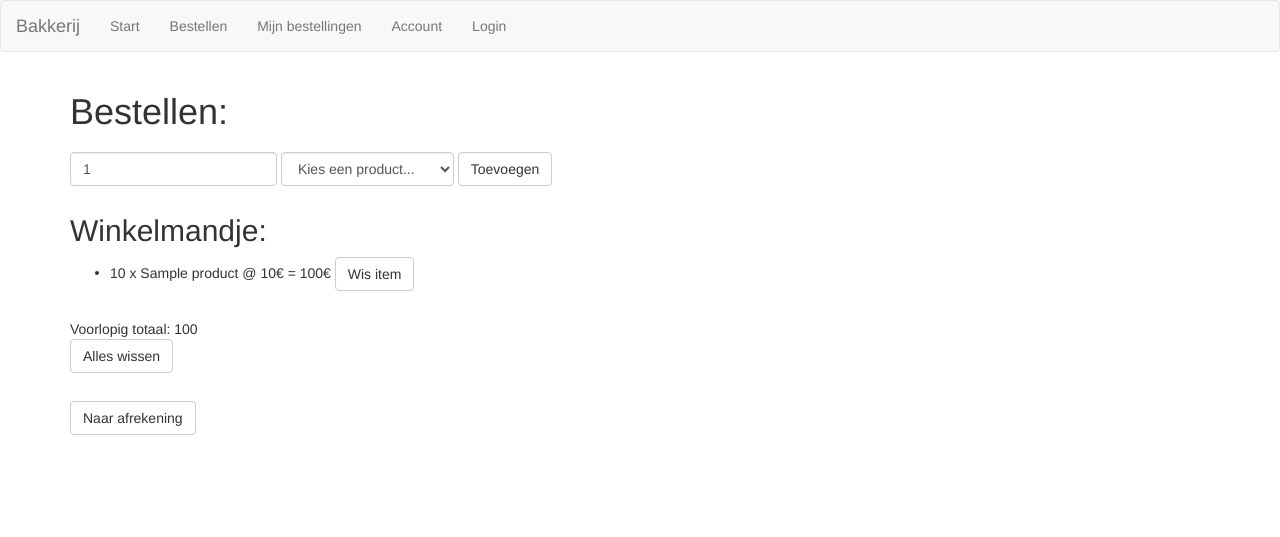
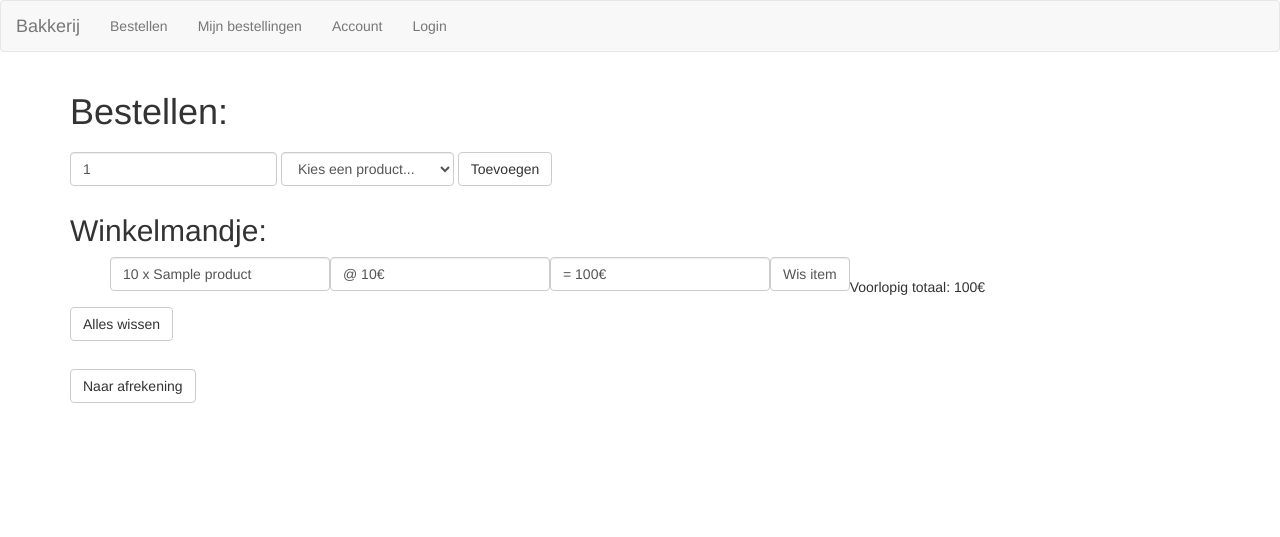
Before and after one commit to stejes/bakkerij, a PHP site: template src/Steven/Eindtest/Presentation/orderForm.twig in a window 1280 px wide. Shown: the top 537 px of the page. Run offline with PHP 8.4, Linux system fonts and the light colour scheme; the template is opened without the code that fills it: most values are stand-ins (such as "Sample title", 1, 10 or a date in 2020); some libraries are stand-ins or nearby versions.

Commit message:
css details

```diff
--- a/src/Steven/Eindtest/Business/OrderService.php
+++ b/src/Steven/Eindtest/Business/OrderService.php
@@ -11,9 +11,9 @@ class OrderService {
         $dateOrder = date_create(date($date));
         $dateNow = date_create(date('Y-m-d'));
 
-        print_r($dateOrder);
+        /*print_r($dateOrder);
         print_r($dateNow);
-        print date_diff($dateOrder, $dateNow)->format('%R%a');
+        print date_diff($dateOrder, $dateNow)->format('%R%a');*/
         $dateDiff = date_diff($dateOrder, $dateNow)->format('%R%a');
         if ($dateDiff >= 0 || $dateDiff < -3) {
 
--- a/src/Steven/Eindtest/Presentation/Css/custom.css
+++ b/src/Steven/Eindtest/Presentation/Css/custom.css
@@ -25,9 +25,21 @@ input[type="number"]{
 form{
     margin-bottom: 2em;
 }
+form.cartlist > div{
+    width: 20% !important;
+}
 
 .totalPrice{
     font-weight: bold;
+}
+
+ul{
+
+    list-style-type: none;
+}
+
+li form{
+    margin: 0;
 }
 
 footer{
--- a/src/Steven/Eindtest/Presentation/orderForm.twig
+++ b/src/Steven/Eindtest/Presentation/orderForm.twig
@@ -26,22 +26,26 @@
     {% if cart.cart|length > 0 %}
         {% set total = 0 %}
         {%  set iter = 0 %}
-          <ul>
-        {% for cartline in cart.cart %}
+        <ul>
+            {% for cartline in cart.cart %}
 
                 <li>
-                    <form action="order.php" method="post">
-                        {{ cartline.amount}} x {{ cartline.product.name }}  @ {{ cartline.product.price }}€ = {{ cartline.product.price * cartline.amount }}€
+                    <form class="form-inline cartlist" action="order.php" method="post">
+                        <div class="form-control col-md-4">{{ cartline.amount}} x {{ cartline.product.name }}</div>
+                        <div class="form-control col-md-2">@ {{ cartline.product.price }}€</div>
+                        <div class="form-control col-md-2">= {{ cartline.product.price * cartline.amount }}€</div>
 
-                        <button type="submit" name="deleteLineSubmit" value="{{iter}}" class="btn btn-default">Wis item</button>
+                        <button class="form-control col-md-4" type="submit" name="deleteLineSubmit" value="{{iter}}" class="btn btn-default">Wis item</button>
                         {% set iter = iter+1 %}
                     </form>
                     {% set total = total + cartline.product.price * cartline.amount %}
                 </li>
 
-        {% endfor %}
-         </ul>
-        Voorlopig totaal: {{ total }}
+            {% endfor %}
+            <li>&nbsp;</li>
+            <li>Voorlopig totaal: {{ total }}€</li>
+        </ul>
+
         <div>
             <form name="cancel" action="order.php" method="post">
                 <button type="submit" name="cancelSubmit" class="btn btn-default">Alles wissen</button>
@@ -55,14 +59,7 @@
         Nog geen producten in winkelmandje.
     {% endif %}
 
-    <!--<ul>
-        <li>
-            Item 1 - aantal - wijzig - verwijder
-        </li>
-        <li>
-            Item 2 - aantal - wijzig - verwijder
-        </li>
-    </ul>-->
+
 
 
 
--- a/src/Steven/Eindtest/Presentation/skeleton.twig
+++ b/src/Steven/Eindtest/Presentation/skeleton.twig
@@ -19,9 +19,7 @@
                                 <a class="navbar-brand" href="index.php">Bakkerij</a>
                             </div>
                             <ul class="nav navbar-nav">
-                                <li>
-                                    <a href="index.php">Start</a>
-                                </li>
+
                                 <li>
                                     <a href="order.php">Bestellen</a>
                                 </li>
```
Also changed, not shown: src/Steven/Eindtest/Presentation/my_orders.twig (+7 -2 lines).
